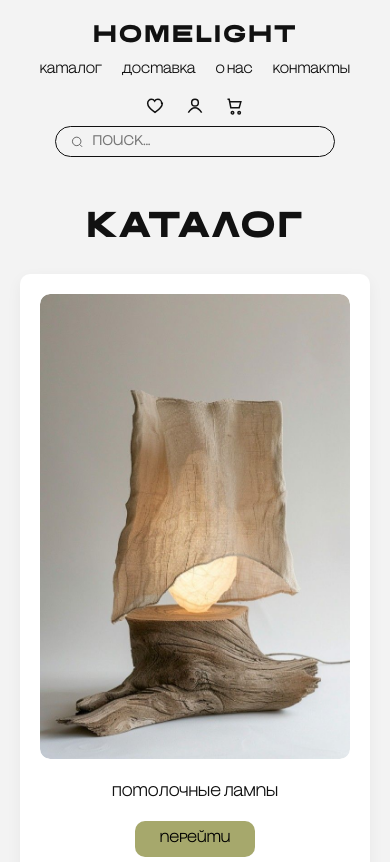
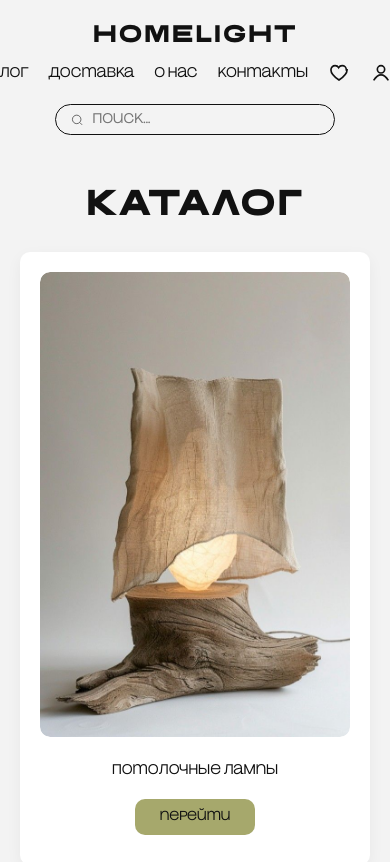
Before and after one commit to homelight12/llh, a plain HTML site: page catalog.html in a window 390 px wide. Shown: the top 862 px of the page. Drawn offline with Linux system fonts and the light colour scheme.

Commit message:
Add files via upload

```diff
--- a/common.css
+++ b/common.css
@@ -1,64 +1,122 @@
-/* common.css - единые стили для шапки и футера */
+/* common.css - единые стили для всех страниц */
 
-/* ===== МОБИЛЬНАЯ ВЕРСИЯ (только для экранов до 768px) ===== */
+/* ===== ТОЛЬКО ДЛЯ МОБИЛЬНЫХ УСТРОЙСТВ (до 768px) ===== */
 @media (max-width: 768px) {
-    /* ШАПКА: логотип → иконки → навигация → поиск */
+
+    /* ===== ШАПКА: заставляем иконки быть в один ряд ===== */
     .header-row {
-        display: flex;
-        flex-direction: column;
-        align-items: center;
-        gap: 15px;
+        display: flex !important;
+        flex-direction: column !important;
+        align-items: center !important;
+        gap: 15px !important;
     }
 
+    /* Логотип - первый */
     .logo {
-        order: 1;
+        order: 1 !important;
     }
 
-    .header-icons {
-        order: 2;
-        display: flex;
-        justify-content: center;
-        gap: 25px;
-        width: 100%;
+    /* НАВИГАЦИЯ - заставляем иконки быть в ОДНУ СТРОКУ */
+    .nav {
+        order: 2 !important;
+        display: flex !important;
+        flex-direction: row !important;
+        flex-wrap: nowrap !important;
+        justify-content: center !important;
+        align-items: center !important;
+        gap: 20px !important;
+        width: 100% !important;
     }
 
-    .header-icons .icon svg {
-        stroke: #111 !important;
-        fill: none !important;
+    /* ВСЕ иконки в nav - в одну строку, черного цвета */
+    .nav .icon,
+    .nav .icon-favorite,
+    .nav .cart-icon {
+        display: inline-flex !important;
+        flex-shrink: 0 !important;
     }
 
-    .nav {
-        order: 3;
-        display: flex;
-        flex-wrap: wrap;
-        justify-content: center;
-        gap: 20px;
-        width: 100%;
+    .nav .icon svg,
+    .nav .icon-favorite svg,
+    .nav .cart-icon svg {
+        stroke: #111111 !important;
+        stroke-width: 1.8 !important;
+        fill: none !important;
+        width: 22px !important;
+        height: 22px !important;
     }
 
-    .search-wrapper {
-        order: 4;
-        width: 100%;
-        display: flex;
-        justify-content: center;
-        margin-top: 10px;
+    /* Текстовые ссылки - тоже в одну строку */
+    .nav a:not(.icon):not(.icon-favorite):not(.cart-icon) {
+        display: inline-block !important;
+        color: #111111 !important;
+        font-size: 14px !important;
+        text-decoration: none !important;
+        flex-shrink: 0 !important;
     }
 
-    /* ФУТЕР: две колонки */
+    /* ===== ГЕРОЙ СЕКЦИЯ - поднимаем текст вверх ===== */
+    .hero {
+        padding: 10px 0 30px !important;
+    }
+
+    .hero h1 {
+        font-size: 48px !important;
+        margin-bottom: 8px !important;
+    }
+
+    .hero-text {
+        font-size: 16px !important;
+        margin-top: 0 !important;
+        padding-top: 0 !important;
+        position: relative !important;
+        top: -5px !important;
+    }
+
+    /* ===== КНОПКИ: фон зеленый, текст черный ===== */
+    .card button,
+    .btn-cart,
+    .subscribe-btn,
+    .checkout-btn,
+    .save-btn,
+    .auth-btn,
+    .cart button,
+    .favorite-card button {
+        background: #a6a86c !important;
+        color: #111111 !important;
+        border: none !important;
+    }
+
+    /* ===== ФУТЕР ===== */
     .footer-content {
-        flex-direction: column;
-        gap: 30px;
-        text-align: center;
+        flex-direction: column !important;
+        gap: 30px !important;
+        text-align: center !important;
     }
 
     .footer-links {
+        display: flex !important;
         flex-direction: row !important;
-        justify-content: center;
-        gap: 40px;
-        flex-wrap: wrap;
+        justify-content: center !important;
+        gap: 40px !important;
+        flex-wrap: wrap !important;
     }
 
     .footer-links .col {
-        align-items: center;
+        align-items: center !important;
     }
 }
+
+/* ===== ДЛЯ ЭКРАНОВ 2556x1179 ===== */
+@media (min-width: 1921px) {
+    .container {
+        max-width: 1400px !important;
+        margin: 0 auto !important;
+    }
+
+    .catalog-grid,
+    .favorites-grid {
+        grid-template-columns: repeat(4, 1fr) !important;
+        gap: 40px !important;
+    }
+}
```
